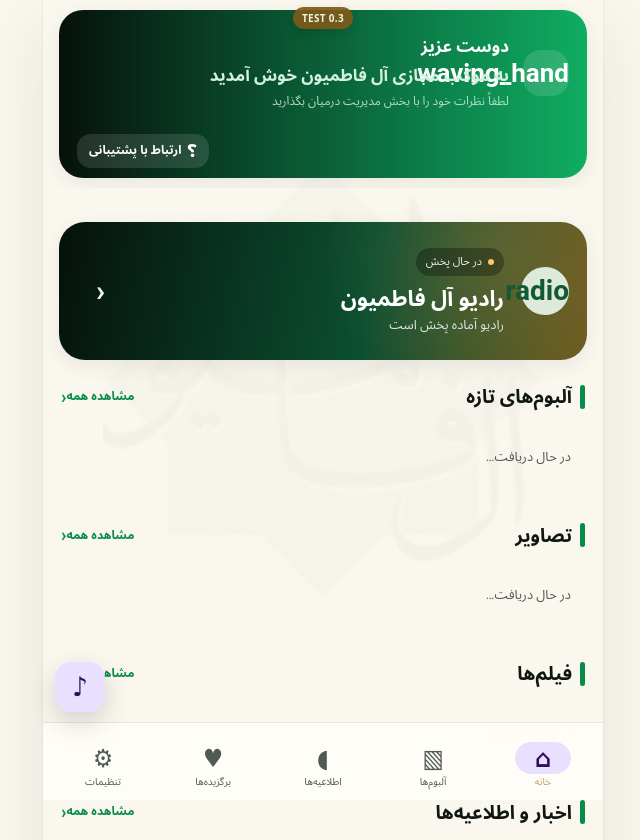
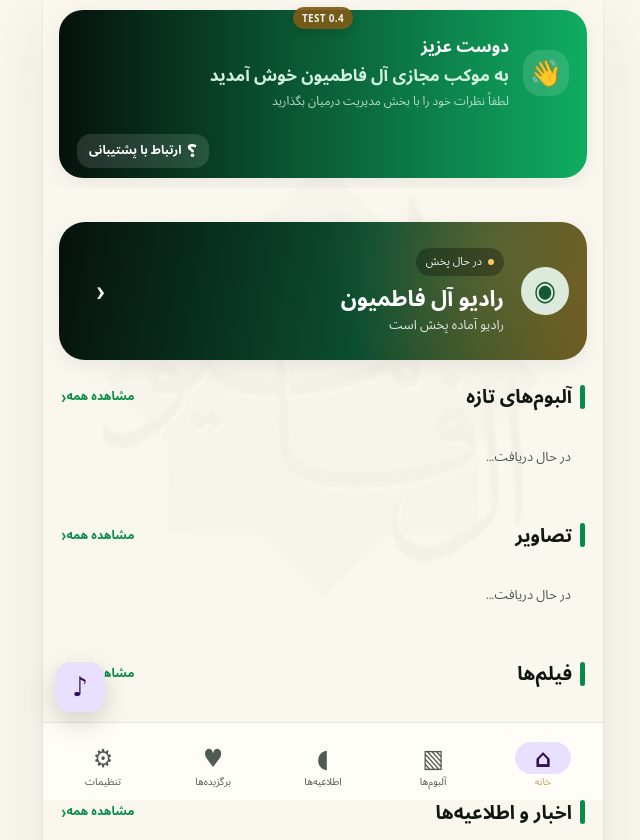
Before and after one commit to fixi82896-gif/Alefatemion_remote_test, a website: page docs/pwa/index.html in a window 1280 px wide. Shown: the top 840 px of the page, without its empty margins (317-957 px from the left). Drawn offline with Linux system fonts and the light colour scheme.

Commit message:
Publish PWA 0.4 startup fix

```diff
--- a/docs/pwa/index.html
+++ b/docs/pwa/index.html
@@ -6,7 +6,7 @@
   <meta name="theme-color" content="#FAF7EF" />
   <meta name="description" content="نسخه آزمایشی PWA آل فاطمیون" />
   <meta name="robots" content="noindex,nofollow" />
-  <title>آل فاطمیون | PWA Test 0.3</title>
+  <title>آل فاطمیون | PWA Test 0.4</title>
   <link rel="manifest" href="./manifest.webmanifest" />
   <link rel="icon" href="./assets/icon.svg" type="image/svg+xml" />  <link rel="stylesheet" href="./styles.css" />
 </head>
@@ -16,11 +16,11 @@
       <img src="/assets/logo_alfatemiun.webp" alt="" />
     </div>
 
-    <div class="test-badge">TEST 0.3</div>
+    <div class="test-badge">TEST 0.4</div>
 
     <header class="welcome-card" id="welcomeCard">
       <div class="welcome-top">
-        <div class="welcome-icon material-symbols-rounded">waving_hand</div>
+        <div class="welcome-icon material-symbols-rounded">👋</div>
         <div class="welcome-copy">
           <strong id="welcomeName">دوست عزیز</strong>
           <div class="welcome-title">به موکب مجازی آل فاطمیون خوش آمدید</div>
@@ -41,7 +41,7 @@
         </section>
 
         <button class="radio-hero" type="button" id="openRadioHero">
-          <div class="radio-symbol material-symbols-rounded">radio</div>
+          <div class="radio-symbol material-symbols-rounded">◉</div>
           <div class="radio-copy">
             <span class="live-pill"><i></i> در حال پخش</span>
             <h2>رادیو آل فاطمیون</h2>
@@ -150,7 +150,7 @@
 
         <section class="settings-card">
           <div class="settings-heading"><span class="material-symbols-rounded">◎</span><h2>نسخه وب</h2></div>
-          <p class="muted">PWA Test 0.3 — بازطراحی بصری با هدف نزدیک‌شدن به نسخه Android.</p>
+          <p class="muted">PWA Test 0.4 — بازطراحی بصری با هدف نزدیک‌شدن به نسخه Android.</p>
           <button id="installBtn" class="primary-btn" type="button" hidden>نصب نسخه وب</button>
         </section>
       </section>
```
